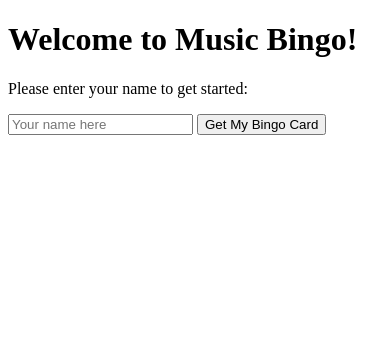
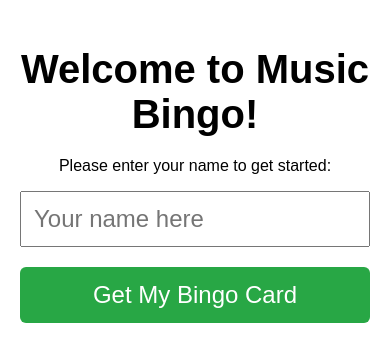
Before and after one commit to TaliaSynclair/MusicBingo, a plain HTML site: page index.html in a window 390 px wide. Drawn offline with Linux system fonts and the light colour scheme.

Commit message:
Update index.html
format for phones

```diff
--- a/index.html
+++ b/index.html
@@ -2,6 +2,40 @@
 <!DOCTYPE html>
 <html lang="en">
 <head>
+  <style>
+  body {
+    font-family: Arial, sans-serif;
+    padding: 20px;
+    max-width: 400px;
+    margin: 0 auto;
+    text-align: center;
+  }
+  h1 {
+    font-size: 2.5em;
+    margin-bottom: 20px;
+  }
+  input[type="text"] {
+    font-size: 1.5em;
+    padding: 12px;
+    width: 100%;
+    box-sizing: border-box;
+    margin-bottom: 20px;
+  }
+  button {
+    font-size: 1.5em;
+    padding: 14px 20px;
+    width: 100%;
+    background-color: #28a745;
+    border: none;
+    color: white;
+    cursor: pointer;
+    border-radius: 6px;
+  }
+  button:hover {
+    background-color: #218838;
+  }
+</style>
+
   <meta charset="UTF-8" />
   <title>Music Bingo - Welcome</title>
 </head>
```
